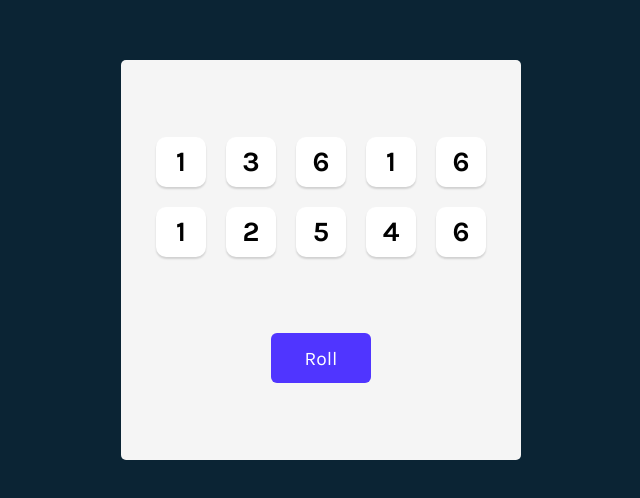
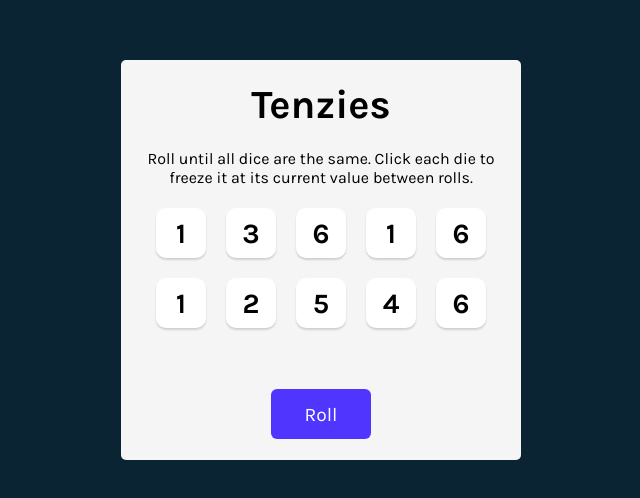
Before and after one commit to TaraT1/tenzies, a React (Vite) app: page / in a window 1280 px wide. Shown: the part 140-638 px from the top of the page, without its empty margins (319-959 px from the left). Built offline with nearby package versions, Linux system fonts and the light colour scheme.

Commit message:
Add comments for alternate approaches

```diff
--- a/App.jsx
+++ b/App.jsx
@@ -34,14 +34,17 @@
             key={dieObj.id}
             value={dieObj.value}
             isHeld={dieObj.isHeld}
-            hold={hold}
+            hold={hold} //2hold={(dieObj.id)} (don't need to pass down id in next line)
             id={dieObj.id}
             />
         ))
 
-    return ( <main>
+    return (
+        <main>
+            <h1 className="title">Tenzies</h1>
+            <p className="instructions">Roll until all dice are the same. Click each die to freeze it at its current value between rolls.</p>
             <div className="dice-container">
-            {diceElements}
+                {diceElements}
             </div>
 
             <button className="roll-dice" onClick={rollDice}>
--- a/Die.jsx
+++ b/Die.jsx
@@ -6,7 +6,7 @@
     return(
         <button
             style={styles}
-            onClick={() => props.hold(props.id)}
+            onClick={() => props.hold(props.id)} //2onClick={props.hold} (Alt in app.jsx)
 
         > {props.value}</button>
     )
--- a/index.css
+++ b/index.css
@@ -31,10 +31,22 @@
     align-items: center;
 }
 
+.title {
+    font-size: 40px;
+    margin: 0;
+}
+
+.instructions {
+    font-size: 16px;
+    margin: 0 20px;
+    text-align: center;
+}
+
 .dice-container {
     display: grid;
     grid-template: auto auto / repeat(5, 1fr);
     gap: 20px;
+    margin-bottom: 40px;
 }
 
 button {
```
